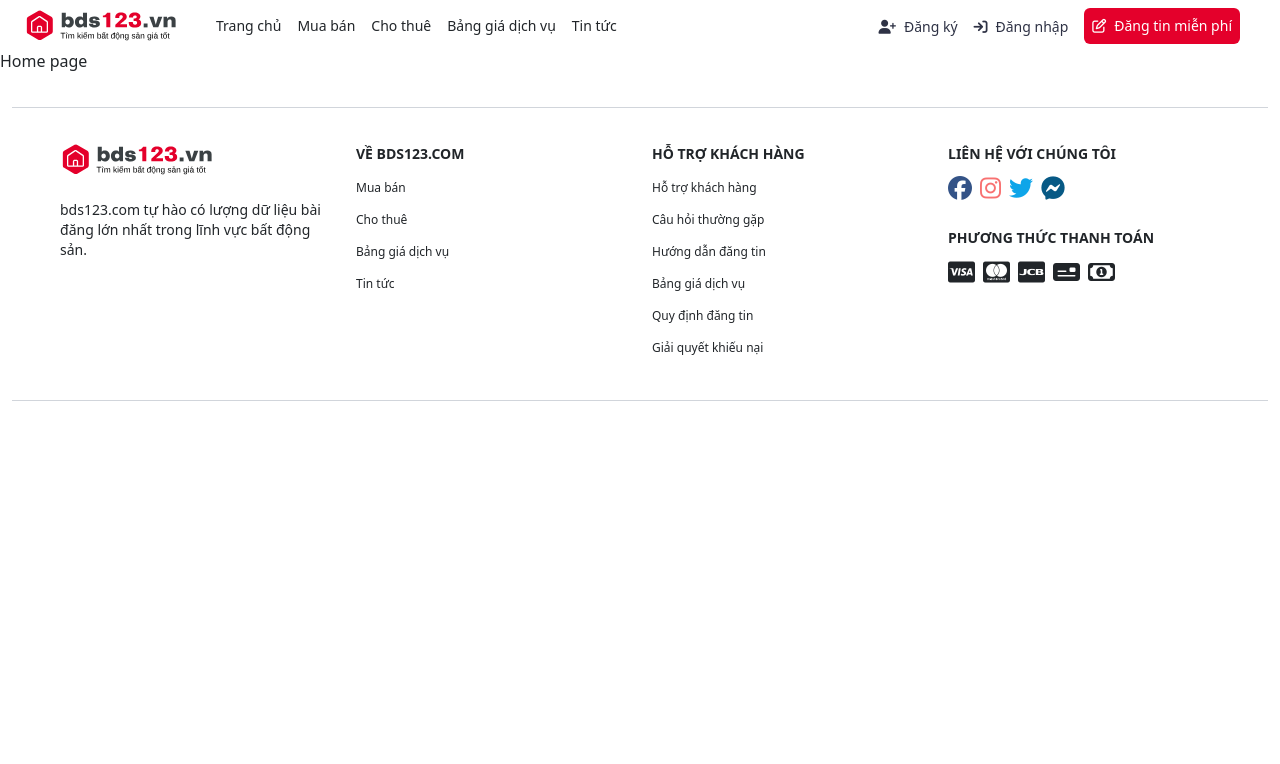
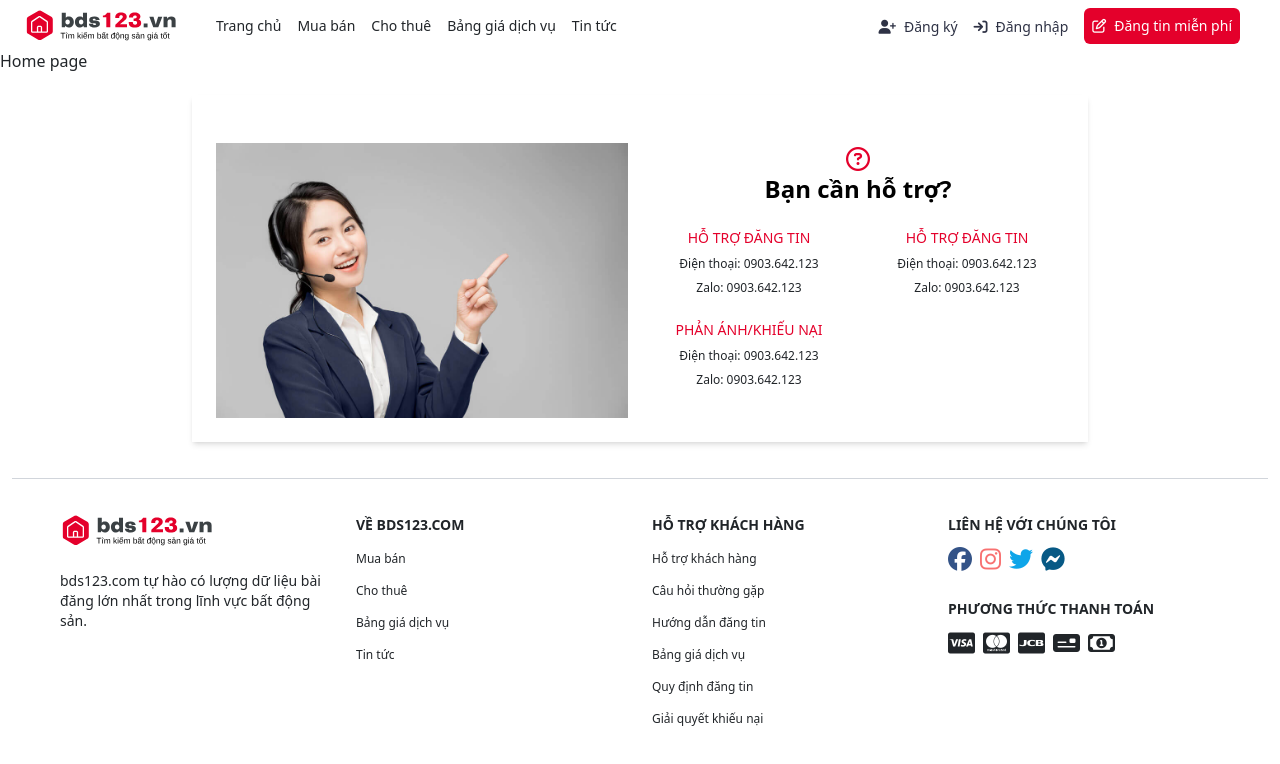
Before and after one commit to bigbird1419/bds-fe, a React (Create React App) app: page / in a window 1280 px wide. Shown: the top 764 px of the page. Built offline with nearby package versions, Linux system fonts and the light colour scheme.

Commit message:
up supporter component

```diff
--- a/src/components/Button/index.js
+++ b/src/components/Button/index.js
@@ -15,7 +15,7 @@ export default function Button({
     large = false,
     small = false,
     className,
-    onclick = () => { },
+    onClick = () => {},
     disabled = false,
     children,
     styles,
@@ -23,7 +23,7 @@ export default function Button({
 }) {
     let Comp = 'button'
     let props = {
-        onclick,
+        onClick,
         ...passProps
     }
     if (disabled) {
--- a/src/layouts/DefaultLayout.js
+++ b/src/layouts/DefaultLayout.js
@@ -1,5 +1,6 @@
 import Footer from "./components/Footer";
 import Header from "./components/Header";
+import Supporter from './components/Supporter'
 
 export default function DefaultLayout({ children }) {
     return (
@@ -12,7 +13,7 @@ export default function DefaultLayout({ children }) {
             </div>
             <div className="container">
                 <div>
-
+                    <Supporter />
                 </div>
                 <div>
                     <Footer />
--- /dev/null
+++ b/src/layouts/components/Supporter/index.js
@@ -0,0 +1,43 @@
+import supportUrl from '../../../assets/support-bg-6.jpg'
+import Button from '../../../components/Button'
+
+const supporters = [
+    { phone: '0903.642.123', zalo: '0903.642.123', title: 'HỖ TRỢ ĐĂNG TIN' },
+    { phone: '0903.642.123', zalo: '0903.642.123', title: 'HỖ TRỢ ĐĂNG TIN' },
+    { phone: '0903.642.123', zalo: '0903.642.123', title: 'PHẢN ÁNH/KHIẾU NẠI' },
+]
+
+export default function Supporter() {
+    return (
+        <div className="wrapper mt-6">
+            <div className="container max-w-4xl p-4 shadow-md">
+                <div className="row">
+                    <div className="col-xl-6 col-lg-6 col-md-6 col-sm-12">
+                        <div className='mt-4'><img src={supportUrl} alt='' className='w-full h-auto' /></div>
+                    </div>
+                    <div className='col-xl-6 col-lg-6 col-md-6 col-sm-12'>
+                        <div className='mt-4'>
+                            <div className='text-2xl text-colorPrimary text-center mb-4'>
+                                <i className="fa-regular fa-circle-question"></i>
+                                <h3 className='font-bold text-black'>Bạn cần hỗ trợ?</h3>
+                            </div>
+                            <div className='row'>
+                                {supporters.map((supporter, i) => (
+                                    <div className='col-xl-6 col-lg-6 col-md-6 col-sm-12' key={i}>
+                                        <div className='flex flex-col justify-center items-center mb-4 text-xs font-medium'>
+                                            <p className='uppercase text-sm text-colorPrimary mb-2'>{supporter.title}</p>
+                                            <Button className={'mb-2'} href={`tel: ${supporter.phone}`}>
+                                                Điện thoại: {supporter.phone}
+                                            </Button>
+                                            <Button className={''} href={`tel: ${supporter.phone}`}>Zalo: {supporter.zalo}</Button>
+                                        </div>
+                                    </div>
+                                ))}
+                            </div>
+                        </div>
+                    </div>
+                </div>
+            </div>
+        </div>
+    )
+}
```
Also changed, not shown: src/assets/support-bg-6.jpg (added).
